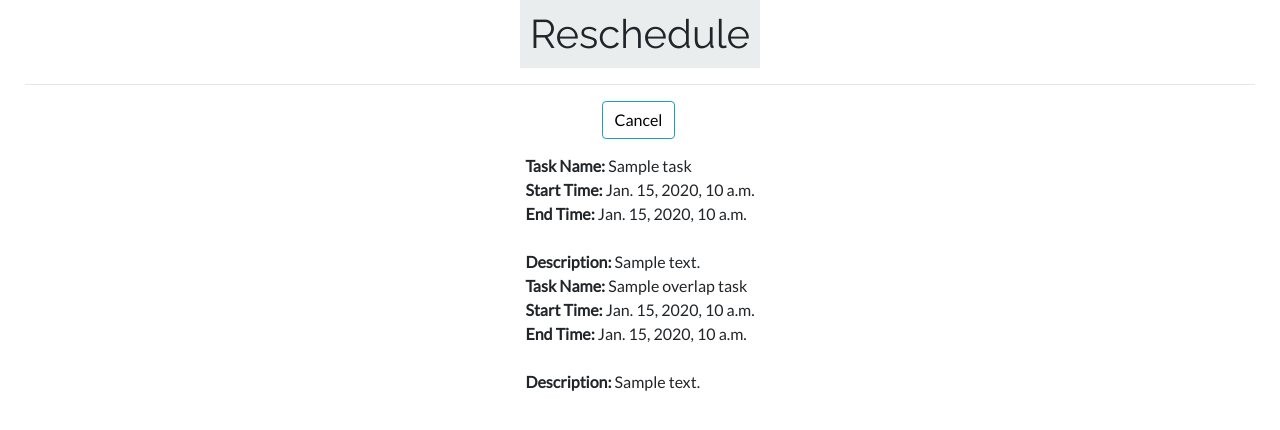
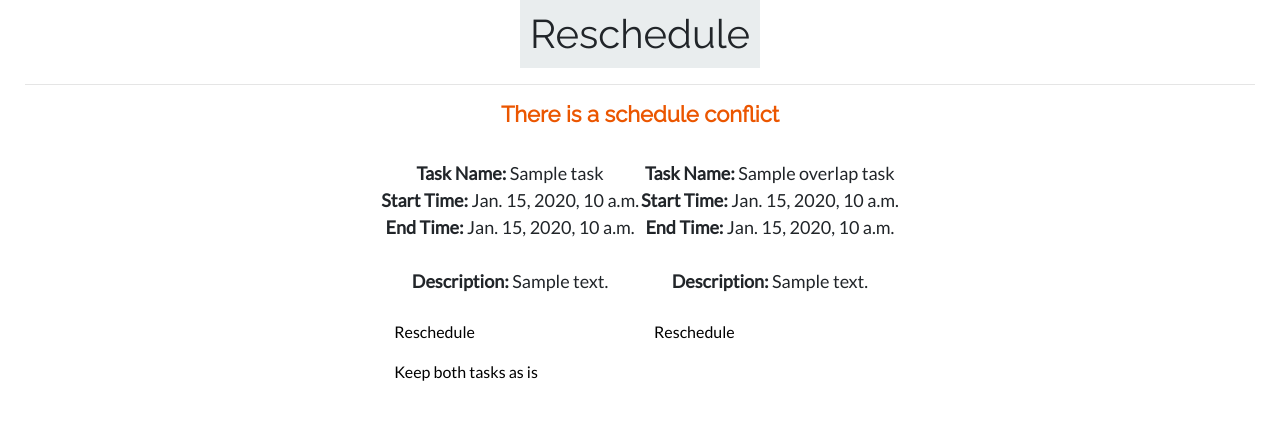
Before and after one commit to kaypineda/2023-Fall-CS411W-Gold-Prototype, a Django app: template AppCalendar/templates/AppCalendar/reschedule.html in a window 1280 px wide. Shown: the top 430 px of the page. Run offline with Django 4.2, Linux system fonts and the light colour scheme; tables that the repository leaves empty hold one stand-in row (values such as "Sample post"); the template is opened without the code that fills it: values that come from a table or form of the project are taken from there, most other values are stand-ins (such as "Sample title", 1, 10 or a date in 2020); some libraries are stand-ins or nearby versions.

Commit message:
added rescheduling

```diff
--- a/AppCalendar/templates/AppCalendar/reschedule.html
+++ b/AppCalendar/templates/AppCalendar/reschedule.html
@@ -7,18 +7,41 @@
 
 {% block content %}
 <div class="clearfix">
-    <a class="btn btn-info right" href="{% url 'AppCalendar:calendar' %}"> Cancel </a>
-</div>
-
+    {% csrf_token %}
+    <table class="form form-table">
+        <h2 class="warning"> There is a schedule conflict</h2> <br>
+        <tr>
+            <td>
+                <p>
                     <b>Task Name: </b> {{ task.title }} <br>
                     <b>Start Time: </b> {{task.start_time}} <br>
                     <b>End Time: </b> {{task.end_time}} <br> <br>
                     <b>Description: </b> {{task.description}} <br>
-
+                </p>
+            </td>
+            <td>
+                <p>
                     <b>Task Name: </b> {{ overlap_task.title }} <br>
                     <b>Start Time: </b> {{ overlap_task.start_time }} <br>
                     <b>End Time: </b> {{ overlap_task.end_time }} <br> <br>
                     <b>Description: </b> {{ overlap_task.description }} <br>
-
+                </p>
+            </td>
+        </tr>
+        <tr>
+            <td>
+                <a class="btn buttons add-button login_btn" href="{% url 'AppCalendar:task_edit' task.task_id %}"> Reschedule </a>
+            </td>
+            <td>
+                <a class="btn buttons add-button login_btn" href="{% url 'AppCalendar:task_edit' overlap_task.task_id %}"> Reschedule </a>
+            </td>
+        </tr>
+        <tr>
+            <td colspan="2">
+                <a class="btn buttons add-button login_btn" href="{% url 'AppCalendar:calendar' %}"> Keep both tasks as is </a>
+            </td>
+        </tr>
+    </table>
+</div>
 
 {% endblock content %}
```
Also changed, not shown: AppCalendar/views.py (+7 -7 lines). Lines whose indentation alone changed are shown as unchanged.
